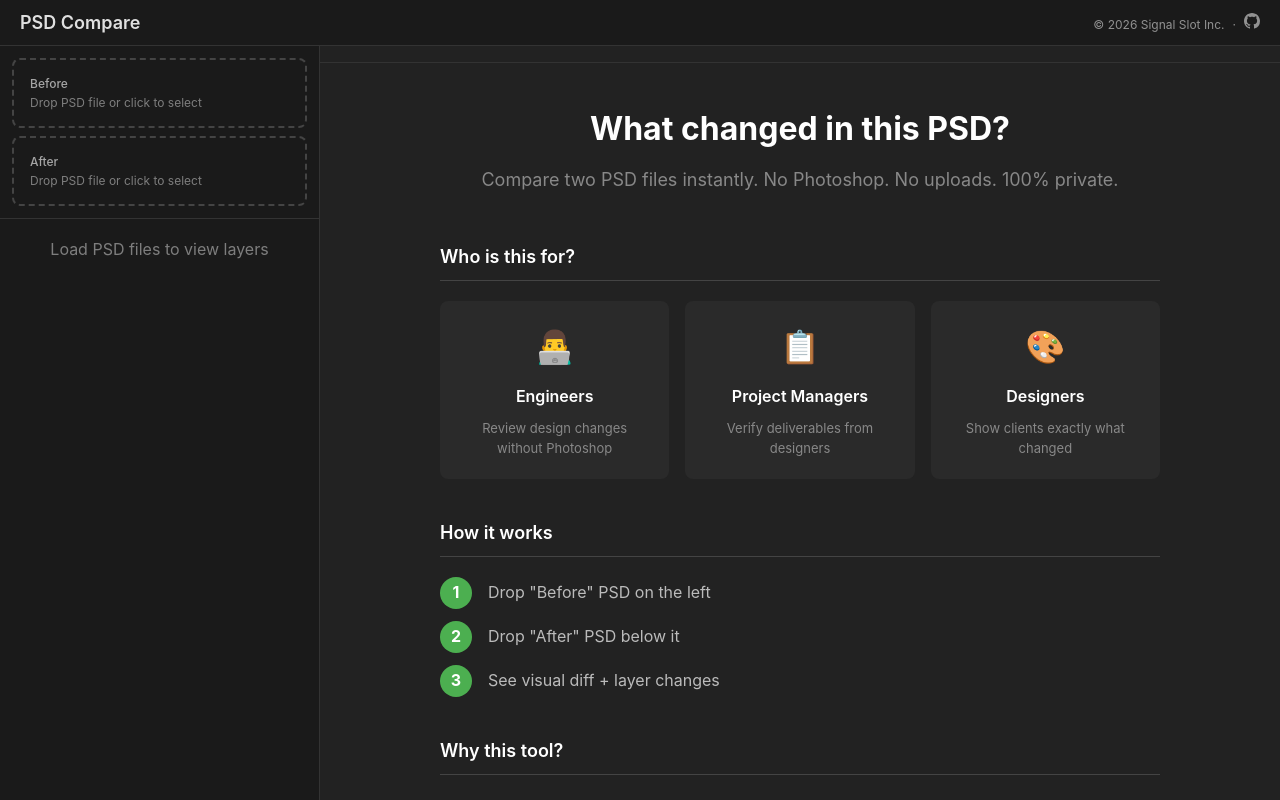
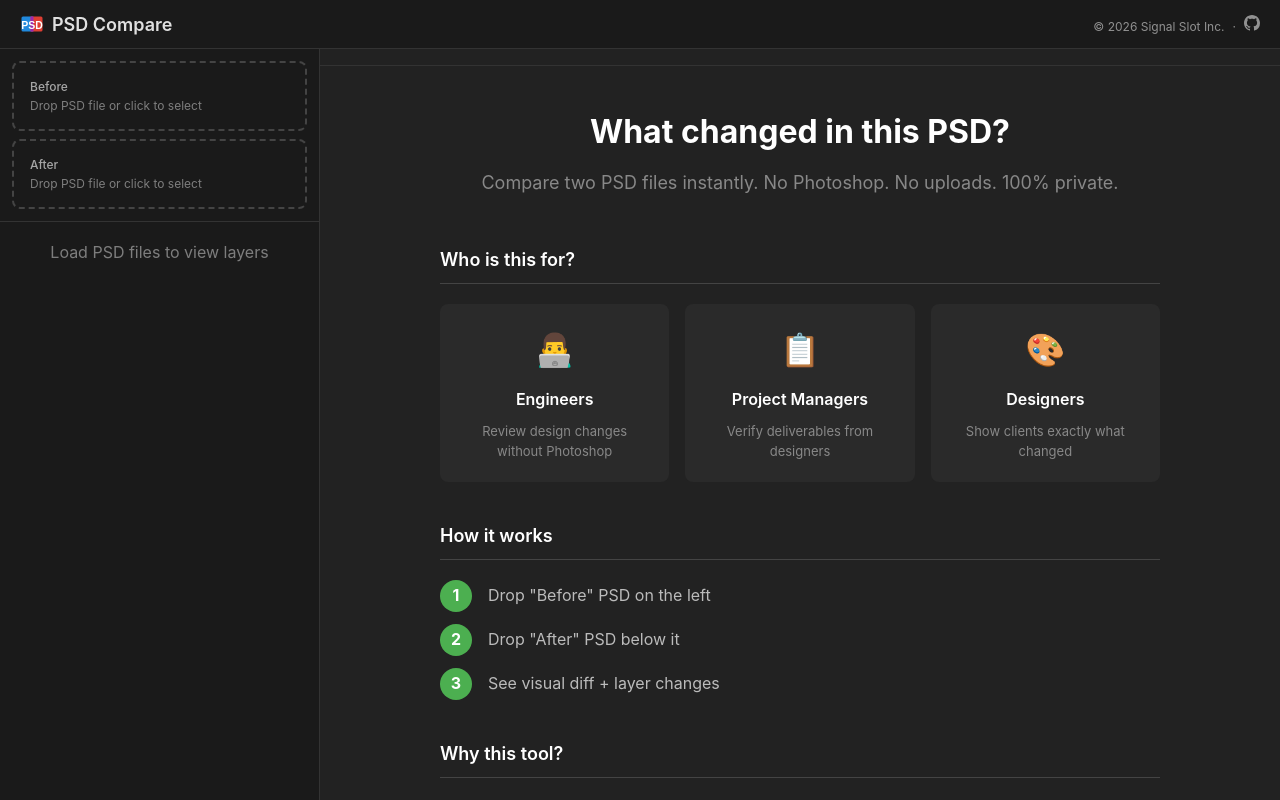
Before and after one commit to signal-slot/psd-compare, a React (Vite) app: page / in a window 1280 px wide. Built offline with nearby package versions, Linux system fonts and the light colour scheme.

Commit message:
Add logo to header title

```diff
--- a/src/components/App.tsx
+++ b/src/components/App.tsx
@@ -24,7 +24,10 @@ const styles = {
   },
   title: {
     fontSize: '18px',
-    fontWeight: 600
+    fontWeight: 600,
+    display: 'flex',
+    alignItems: 'center',
+    gap: '8px'
   },
   main: {
     display: 'flex',
@@ -84,7 +87,15 @@ export default function App() {
   return (
     <div style={styles.container}>
       <header style={styles.header}>
-        <span style={styles.title}>PSD Compare</span>
+        <span style={styles.title}>
+          <svg width="24" height="24" viewBox="0 0 32 32">
+            <rect x="2" y="6" width="16" height="20" rx="2" fill="#2196f3" opacity="0.9"/>
+            <rect x="14" y="6" width="16" height="20" rx="2" fill="#f44336" opacity="0.9"/>
+            <rect x="14" y="6" width="4" height="20" fill="#9c27b0"/>
+            <text x="16" y="22" textAnchor="middle" fontFamily="Arial, sans-serif" fontSize="14" fontWeight="bold" fill="#fff">PSD</text>
+          </svg>
+          PSD Compare
+        </span>
         <span style={{ fontSize: '12px', opacity: 0.6 }}>
           © 2026 <a href="https://signal-slot.co.jp" target="_blank" rel="noopener noreferrer" style={{ color: 'inherit', textDecoration: 'none' }}>Signal Slot Inc.</a>
           <span style={{ margin: '0 8px' }}>·</span>
```
